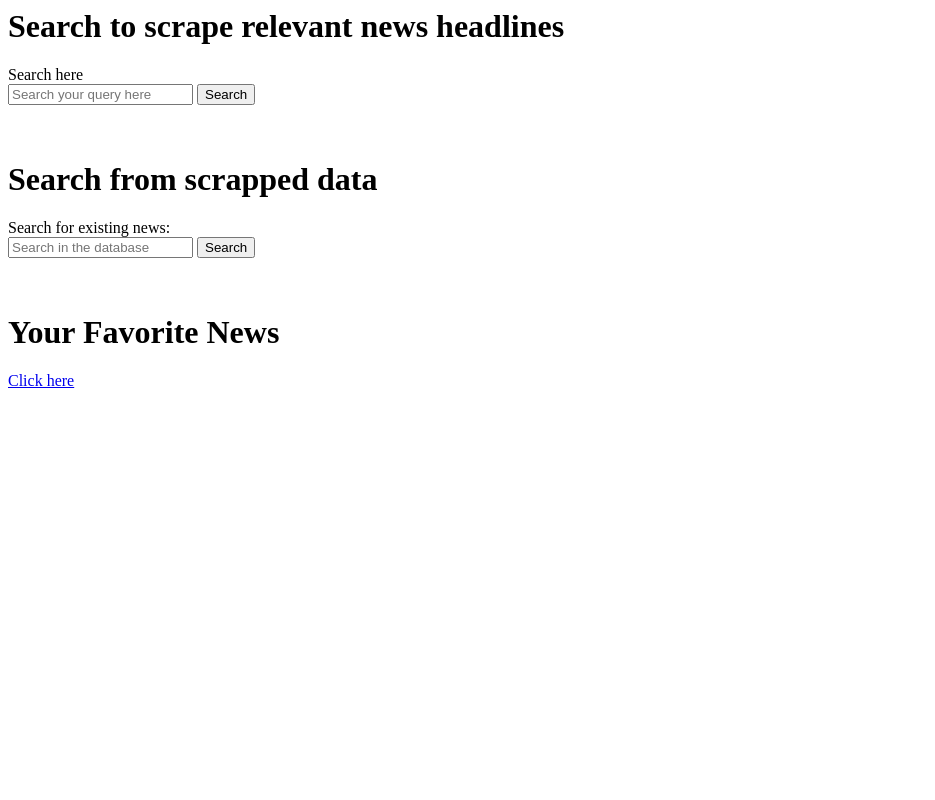
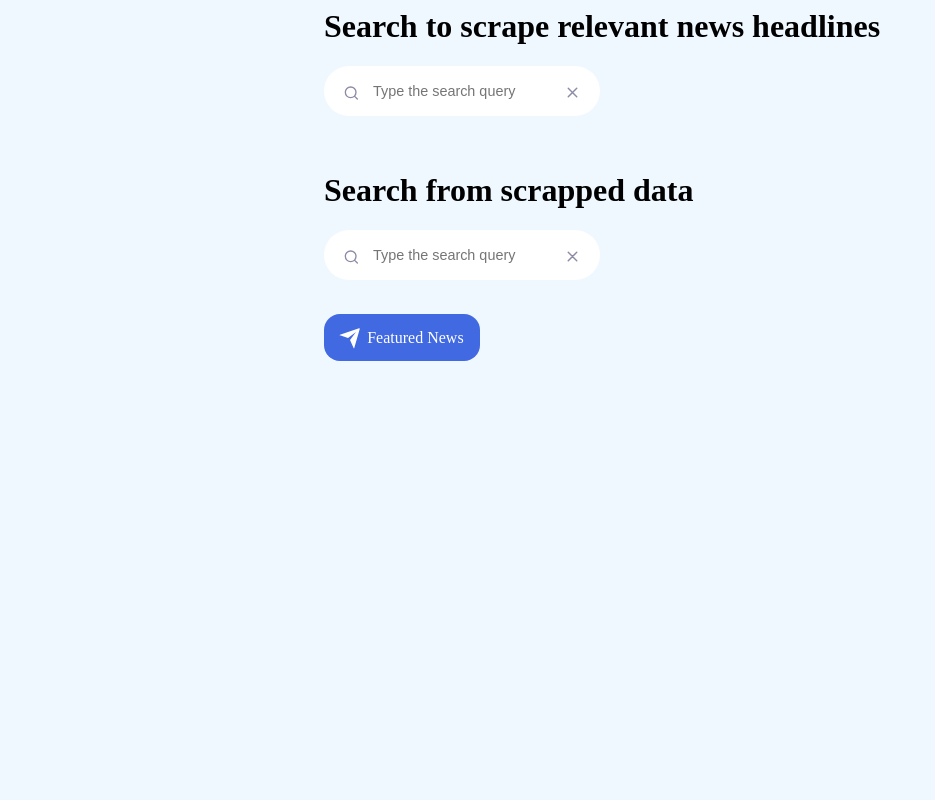
Before and after one commit to SainiThapa/ScrappingTool, a Django app: page /tool/customize in a window 1280 px wide. Shown: the whole page, without its empty margins (0-935 px from the left). Run offline with Django 5.2, Linux system fonts and the light colour scheme; a user stored in the database is signed in; data comes from the database, SQL or seed files in the repository; both versions use the stored data as it was after the commit.

Commit message:
search ui

```diff
--- a/Template/customize.html
+++ b/Template/customize.html
@@ -1,22 +1,72 @@
-<h1>Search to scrape relevant news headlines</h1>
+{%load static%}
+<link rel="stylesheet" href="{%static 'css/customize.css'%}">
+<body>
 
-<form method="post" action="/tool/searchresults">
-    {%csrf_token%}
-   <label for="search">Search here</label><br>
-    <input type="text" name="search" placeholder="Search your query here">
-    <input type="submit" value="Search">
-</form>
-<br>
 
+    <div class="form-section">
+    <h1>Search to scrape relevant news headlines</h1>
+
+    <form class="form" method="post" action="/tool/searchresults">
+        {%csrf_token%}
+      <button>
+          <svg width="17" height="16" fill="none" xmlns="http://www.w3.org/2000/svg" role="img" aria-labelledby="search">
+              <path d="M7.667 12.667A5.333 5.333 0 107.667 2a5.333 5.333 0 000 10.667zM14.334 14l-2.9-2.9" stroke="currentColor" stroke-width="1.333" stroke-linecap="round" stroke-linejoin="round"></path>
+          </svg>
+      </button>
+      <input class="input" name="search" placeholder="Type the search query" required type="text">
+      <button class="reset" type="reset">
+          <svg xmlns="http://www.w3.org/2000/svg" class="h-6 w-6" fill="none" viewBox="0 0 24 24" stroke="currentColor" stroke-width="2">
+              <path stroke-linecap="round" stroke-linejoin="round" d="M6 18L18 6M6 6l12 12"></path>
+          </svg>
+      </button>
+  </form>
+
+  <br>
+{%if warehouse%}
 <h1>Search from scrapped data</h1>
 
-<form method="post" action="/tool/search_database">
-{%csrf_token%}
-<label for="search_query">Search for existing news: </label><br>
-<input type="text" name="search_query" placeholder="Search in the database">
-<input type="submit" value="Search">
+<form class="form" method="post" action="tool/search_database">
+    {%csrf_token%}
+    <button>
+        <svg width="17" height="16" fill="none" xmlns="http://www.w3.org/2000/svg" role="img" aria-labelledby="search">
+            <path d="M7.667 12.667A5.333 5.333 0 107.667 2a5.333 5.333 0 000 10.667zM14.334 14l-2.9-2.9" stroke="currentColor" stroke-width="1.333" stroke-linecap="round" stroke-linejoin="round"></path>
+        </svg>
+    </button>
+    <input class="input" name="search" placeholder="Type the search query" required="" type="text">
+    <button class="reset" type="reset">
+        <svg xmlns="http://www.w3.org/2000/svg" class="h-6 w-6" fill="none" viewBox="0 0 24 24" stroke="currentColor" stroke-width="2">
+            <path stroke-linecap="round" stroke-linejoin="round" d="M6 18L18 6M6 6l12 12"></path>
+        </svg>
+    </button>
 </form>
 
 <br>
-<h1>Your Favorite News</h1>
-<a href="featured_news">Click here</a>
+
+
+<button class="button" onclick="redirectToFeaturedNews()">
+    <div class="svg-wrapper-1">
+      <div class="svg-wrapper">
+        <svg
+          xmlns="http://www.w3.org/2000/svg"
+          viewBox="0 0 24 24"
+          width="24"
+          height="24"
+        >
+          <path fill="none" d="M0 0h24v24H0z"></path>
+          <path
+            fill="currentColor"
+            d="M1.946 9.315c-.522-.174-.527-.455.01-.634l19.087-6.362c.529-.176.832.12.684.638l-5.454 19.086c-.15.529-.455.547-.679.045L12 14l6-8-8 6-8.054-2.685z"
+          ></path>
+        </svg>
+      </div>
+    </div>
+    <span>Featured News</span>
+  </button>
+</div>
+<script>
+    function redirectToFeaturedNews() {
+        window.location.href = "/tool/featured_news";
+    }
+</script>
+{%endif%}
+</body>
--- a/scrappingtool/views.py
+++ b/scrappingtool/views.py
@@ -17,7 +17,8 @@
     user=request.user
     if(user.is_authenticated):
         webportals=Webportal.objects.all()
-        return render(request,"customize.html",{'webportals':webportals})
+        news=Newsheadline.objects.all()
+        return render(request,"customize.html",{'warehouse':news})
     return render(request,"404.html")
 
 def user_required(user):
--- /dev/null
+++ b/static/css/customize.css
@@ -0,0 +1,144 @@
+/* From uiverse.io by @satyamchaudharydev */
+/* removing default style of button */
+body{
+    background-color: aliceblue;
+}
+.form-section{
+    margin: 0 auto;
+    width: 50%;
+}
+.form button {
+    border: none;
+    background: none;
+    color: #8b8ba7;
+  }
+  /* styling of whole input container */
+  .form {
+    --timing: 0.3s;
+    --width-of-input: 250px;
+    --height-of-input: 50px;
+    --border-height: 2px;
+    --input-bg: #fff;
+    --border-color: #2f2ee9;
+    --border-radius: 30px;
+    --after-border-radius: 1px;
+    position: relative;
+    width: var(--width-of-input);
+    height: var(--height-of-input);
+    display: flex;
+    align-items: center;
+    padding-inline: 0.8em;
+    border-radius: var(--border-radius);
+    transition: border-radius 0.5s ease;
+    background: var(--input-bg,#fff);
+  }
+  /* styling of Input */
+  .input {
+    font-size: 0.9rem;
+    background-color: transparent;
+    width: 100%;
+    height: 100%;
+    padding-inline: 0.5em;
+    padding-block: 0.7em;
+    border: none;
+  }
+  /* styling of animated border */
+  .form:before {
+    content: "";
+    position: absolute;
+    background: var(--border-color);
+    transform: scaleX(0);
+    transform-origin: center;
+    width: 100%;
+    height: var(--border-height);
+    left: 0;
+    bottom: 0;
+    border-radius: 1px;
+    transition: transform var(--timing) ease;
+  }
+  /* Hover on Input */
+  .form:focus-within {
+    border-radius: var(--after-border-radius);
+  }
+
+  input:focus {
+    outline: none;
+  }
+  /* here is code of animated border */
+  .form:focus-within:before {
+    transform: scale(1);
+  }
+  /* styling of close button */
+  /* == you can click the close button to remove text == */
+  .reset {
+    border: none;
+    background: none;
+    opacity: 0;
+    visibility: hidden;
+  }
+  /* close button shown when typing */
+  input:not(:placeholder-shown) ~ .reset {
+    opacity: 1;
+    visibility: visible;
+  }
+  /* sizing svg icons */
+  .form svg {
+    width: 17px;
+    margin-top: 3px;
+  }
+
+  /* Button featured news */
+  /* From Uiverse.io by adamgiebl */
+.button {
+    font-family: inherit;
+    font-size: 16px;
+    background: royalblue;
+    color: white;
+    padding: 0.7em 1em;
+    padding-left: 0.9em;
+    display: flex;
+    align-items: center;
+    border: none;
+    border-radius: 16px;
+    overflow: hidden;
+    transition: all 0.2s;
+    cursor: pointer;
+  }
+
+  .button span {
+    display: block;
+    margin-left: 0.3em;
+    transition: all 0.3s ease-in-out;
+  }
+
+  .button svg {
+    display: block;
+    transform-origin: center center;
+    transition: transform 0.3s ease-in-out;
+  }
+
+  .button:hover .svg-wrapper {
+    animation: fly-1 0.6s ease-in-out infinite alternate;
+  }
+
+  .button:hover svg {
+    transform: translateX(1.2em) rotate(45deg) scale(1.1);
+  }
+
+  .button:hover span {
+    transform: translateX(8em);
+  }
+
+  .button:active {
+    transform: scale(0.95);
+  }
+
+  @keyframes fly-1 {
+    from {
+      transform: translateY(0.1em);
+    }
+
+    to {
+      transform: translateY(-0.1em);
+    }
+  }
```
Also changed, not shown: db.sqlite3.
